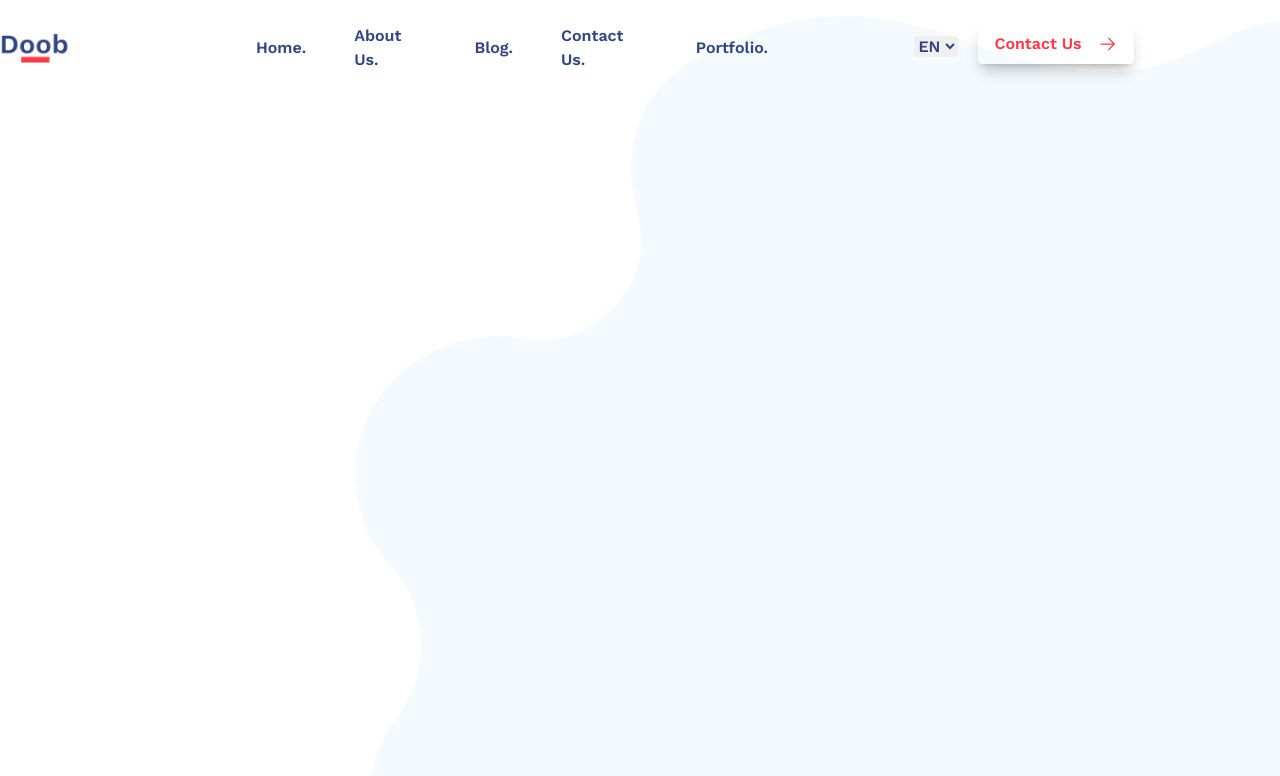
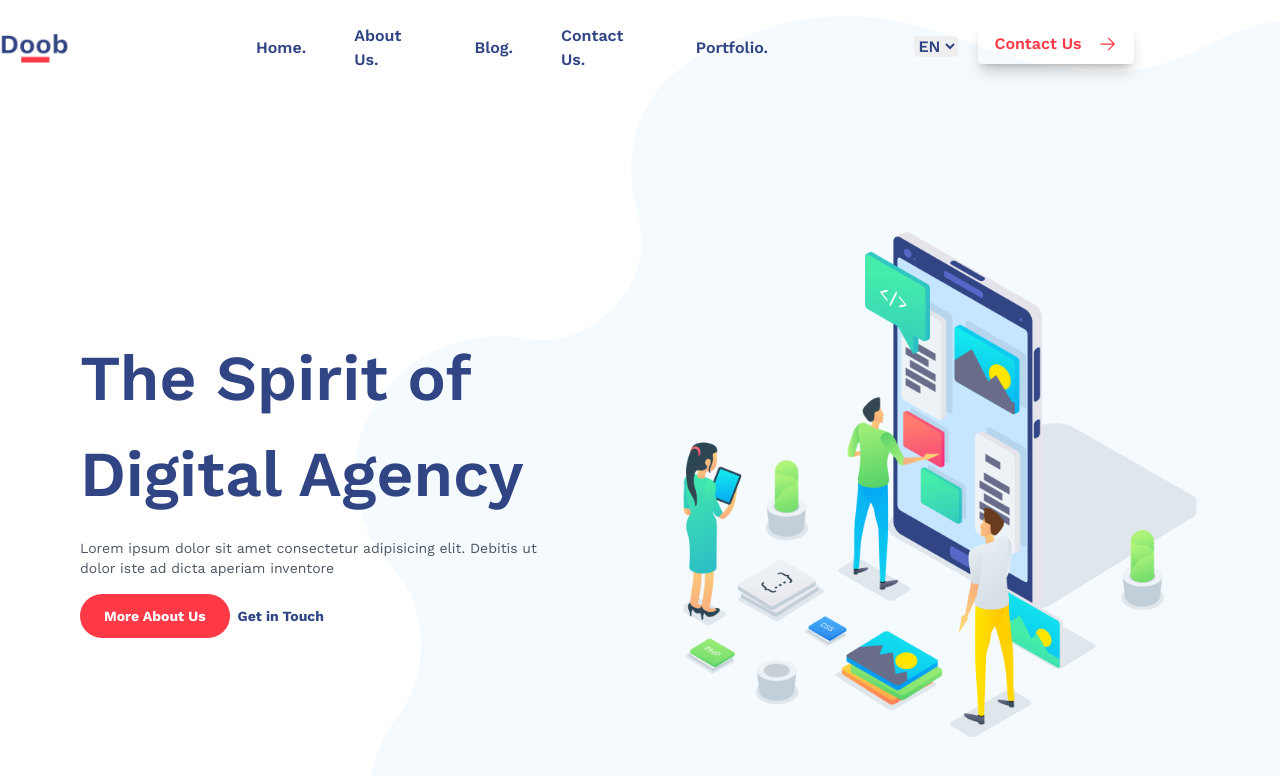
Before and after one commit to coolguy-codin-Rydham/ProjectReactCollege, a React (Vite) app: page / in a window 1280 px wide. Shown: the top 776 px of the page. Built offline with nearby package versions, Linux system fonts and the light colour scheme.

Commit message:
Hero Done

```diff
--- a/src/Components/Hero.jsx
+++ b/src/Components/Hero.jsx
@@ -1,9 +1,25 @@
 import WaveOne from "/Wave1.svg"
+import ManPhone from "/Home/ManPhone.svg"
 const Hero = () => {
   return (
-    <div className="relative flex justify-end w-full">
-      <img src={WaveOne} className="absolute top-[-5rem] -z-50" alt="" />
+    <>
+    <div className="relative flex items-end justify-end w-full">
+    <img src={WaveOne} className="absolute top-[-5rem] max-lg:top-[1rem] -z-50" alt="" />
     </div>
+    <div className="relative flex items-center justify-center w-full">
+      <div className="flex flex-col lg:flex-row max-w-[1440px] items-center justify-center w-full h-full p-10">
+        <div className="flex flex-col items-center justify-center w-full h-full px-10 py-24 text-center lg:text-left lg:items-start">
+          <h1 className="text-[#314584] font-semibold text-[4rem] pb-2">The Spirit of <br />Digital Agency</h1>
+          <p className="pt-2 pb-4 text-sm text-gray-600">Lorem ipsum dolor sit amet consectetur adipisicing elit. Debitis ut <br /> dolor iste ad  dicta aperiam inventore</p>
+          <div className="flex gap-2">
+            <button className="bg-[#FF3946] text-sm py-3 font-bold px-6 text-white rounded-full hover:bg-[#be1226] duration-200">More About Us</button>
+            <button className="text-[#314584] text-sm font-bold">Get in Touch</button>
+          </div>
+        </div>
+        <div className="flex flex-col items-end justify-center w-full h-full px-10 py-24"><img src={ManPhone} alt="" /></div>
+      </div>
+    </div>
+    </>
   )
 }
 
--- a/src/Components/NavbarRes.jsx
+++ b/src/Components/NavbarRes.jsx
@@ -4,7 +4,7 @@ import Right from "/Icons/Right.svg"
 
 const NavbarRes = ({ Logo, NavItems, Lang, isShow }) => {
   return (
-    <div className="absolute  top-0 right-0 h-screen backdrop-blur-sm bg-slate-700/10 w-[30rem]">
+    <div className="absolute z-50 top-0 right-0 h-screen backdrop-blur-xl bg-slate-700/10 w-[30rem]">
       <div className="p-10">
         <div id="logo" className="grid w-full grid-cols-2 gap-10 pb-10 pr-10">
           <a href="#">
```
Also changed, not shown: public/Home/ManPhone.svg (renamed from public/Home/Vector Illustration.svg).
